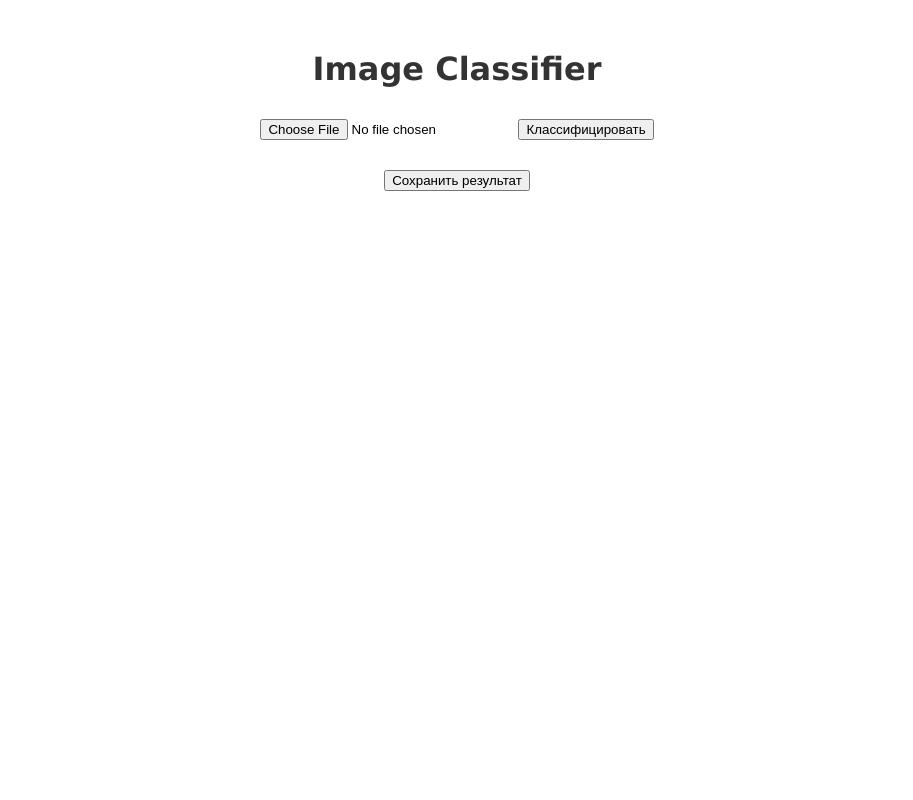
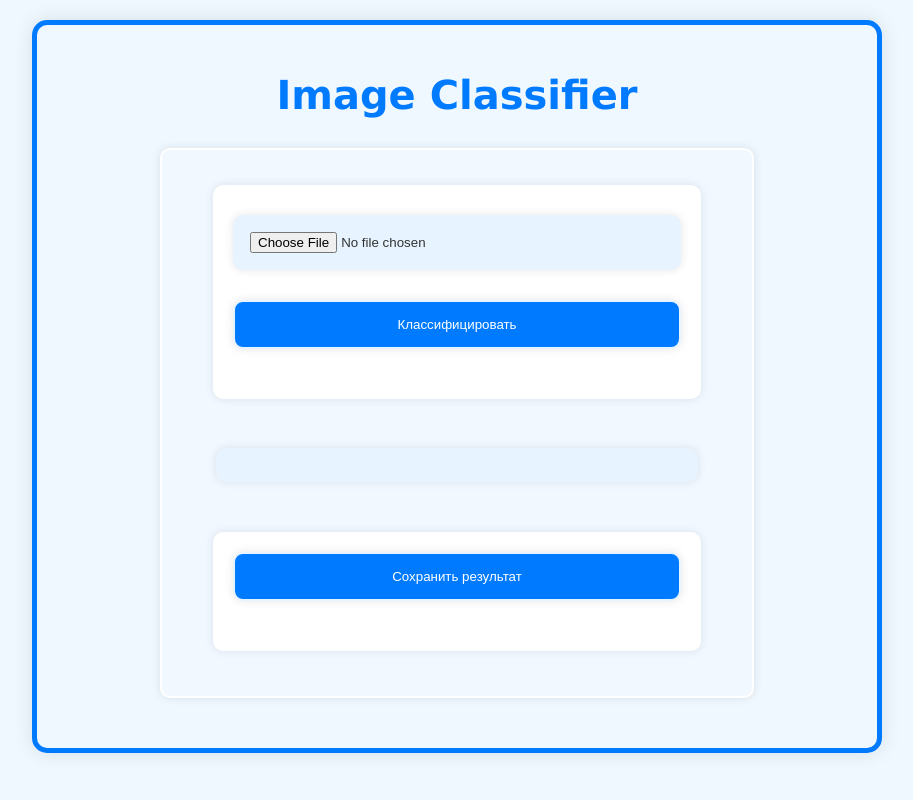
Before and after one commit to DomiStjls/CNN-TPSH, a Flask app: page / in a window 1280 px wide. Shown: the whole page, without its empty margins (183-1096 px from the left). Run offline with Flask 3, Linux system fonts and the light colour scheme.

Commit message:
add some style

```diff
--- a/main.py
+++ b/main.py
@@ -8,21 +8,23 @@ from torchvision import models
 import torch.nn as nn
 import os
 
+# prepare model
 url = "https://raw.githubusercontent.com/pytorch/hub/master/imagenet_classes.txt"
 response = requests.get(url)
 response.raise_for_status()
 class_labels = [line.strip() for line in response.text.splitlines()]
 model = models.resnet50(pretrained=True)
 model.eval()
+
+# prepare app
 app = Flask(__name__)
-
-
 secret = secrets.token_urlsafe(32)
 app.secret_key = secret
 
 
 @app.route("/")
 def index():
+    # main window
     if os.path.exists(f"./static/{session.get('path', 'NONE')}"):
         os.remove(f"./static/{session.get('path', 'NONE')}")
     return render_template("index.html", text=session.get("text", ""))
@@ -30,6 +32,7 @@ def index():
 
 @app.route("/upload", methods=["POST"])
 def upload_file_and_predict():
+    # making a prediction
     if "file" not in request.files:
         session["text"] = "No file part"
         return redirect(url_for("index"))
@@ -80,25 +83,27 @@ def upload_file_and_predict():
 
 @app.route("/save", methods=["POST", "GET"])
 def save_file():
+    # saving a file with result of prediction
     if not os.path.exists("./result"):
         os.makedirs("./result")
     try:
-        t = len(
+        number_of_file = len(
             [
                 name
                 for name in os.listdir("./result")
                 if name.startswith("result_of_detection")
             ]
         )
-        with open(f"./result/result_of_detection{t + 1}.txt", "w") as f:
+        with open(f"./result/result_of_detection{number_of_file + 1}.txt", "w") as f:
             f.write(
                 session.get("text", "Predicted class for your image: result not found")
                 + "\nName of file: "
                 + session.get("path", "path for file not found")
             )
         session["text"] = (
-            f"file with results save in ''./result/result_of_detection{t + 1}.txt''"
+            f"the results file is saved in ''./result/result_of_detection{number_of_file + 1}.txt''"
         )
+        session["path"] = "NONE"
     except Exception as e:
         session["text"] = f"Error: {str(e)}"
     return redirect(url_for("index"))
--- a/static/styles.css
+++ b/static/styles.css
@@ -1,21 +1,85 @@
 body {
     font-family: Verdana, sans-serif;
-    text-align: center;
+    display: flex;
+    flex-direction: column;
+    align-items: center;
     margin-top: 50px;
+    background-color: #f0f8ff;
+    color: #333;
+    border: 5px solid #007BFF;
+    border-radius: 15px;
+    max-width: 800px;
+    margin: 20px auto;
+    padding: 20px;
+    box-shadow: 0 0 20px rgba(0, 0, 0, 0.1);
 }
 
 h1 {
-    color: #333;
+    color: #007BFF;
+    font-size: 2.5em;
+    margin-bottom: 30px;
 }
 
 form {
     margin-top: 20px;
+    width: 100%;
+    max-width: 80%;
+    background-color: #ffffff;
+    padding: 20px;
+    border-radius: 10px;
+    box-shadow: 0 0 10px rgba(0, 0, 0, 0.1);
+    margin-bottom: 30px;
+}
+
+input[type="file"],
+button,
+p {
+    display: inline-block;
+    background-color: #e7f3ff;
+    border: 2px solid #e7f3ff;
+    border-radius: 10px;
+    padding: 15px;
+    margin-bottom: 30px;
+    box-shadow: 0 0 10px rgba(0, 0, 0, 0.1);
 }
 
 input[type="file"] {
+    width: calc(100% - 34px);
     margin-top: 10px;
+    align-items: center;
 }
 
 button {
-    margin-top: 10px;
+    background-color: #007BFF;
+    color: #ffffff;
+    cursor: pointer;
+    transition: background-color 0.3s;
+
+    width: 100%;
 }
+
+button:hover {
+    background-color: #0056b3;
+
+}
+
+p {
+    font-size: 1.2em;
+    color: #007BFF;
+    width: 100%;
+    max-width: 80%;
+}
+
+div {
+    display: flex;
+    flex-direction: column;
+    align-items: center;
+    background-color: #f2f8ff;
+    border: 2px solid #ffffff;
+    border-radius: 10px;
+    padding: 15px;
+    margin-bottom: 30px;
+    box-shadow: 0 0 10px rgba(0, 0, 0, 0.1);
+    width: 100%;
+    max-width: 70%;
+}
--- a/templates/index.html
+++ b/templates/index.html
@@ -7,6 +7,7 @@
 </head>
 <body>
     <h1>Image Classifier</h1>
+    <div>
     <form method="post"  action="/upload" enctype="multipart/form-data">
         <input type="file" name="file" accept=".jpg, .png, .jpeg, .bmp">
         <button type="submit">Классифицировать</button>
@@ -16,5 +17,6 @@
     <form method="post" action="/save">
         <button type="submit">Сохранить результат</button>
     </form>
+    </div>
 </body>
 </html>
```
